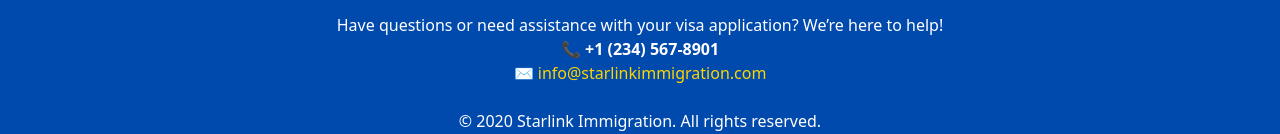
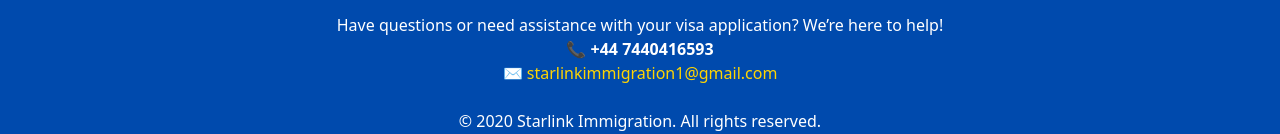
Before and after one commit to starlinkimmigration/starlinkimmigration, a plain HTML site: page index.html in a window 1280 px wide. Shown: the part 1907-2041 px from the top of the page. Drawn offline with nearby package versions, Linux system fonts and the light colour scheme.

Commit message:
Update index.html

```diff
--- a/index.html
+++ b/index.html
@@ -174,8 +174,8 @@
       <h4>Contact Us</h4>
       <p class="mt-3">
         Have questions or need assistance with your visa application? We’re here to help! <br>
-        📞 <strong>+1 (234) 567-8901</strong> <br>
-        ✉️ <a href="mailto:info@starlinkimmigration.com">info@starlinkimmigration.com</a>
+        📞 <strong>+44 7440416593</strong> <br>
+        ✉️ <a href="mailto:info@starlinkimmigration.com">starlinkimmigration1@gmail.com</a>
       </p>
       <p class="mt-4 mb-0">&copy; 2020 Starlink Immigration. All rights reserved.</p>
     </div>
```
